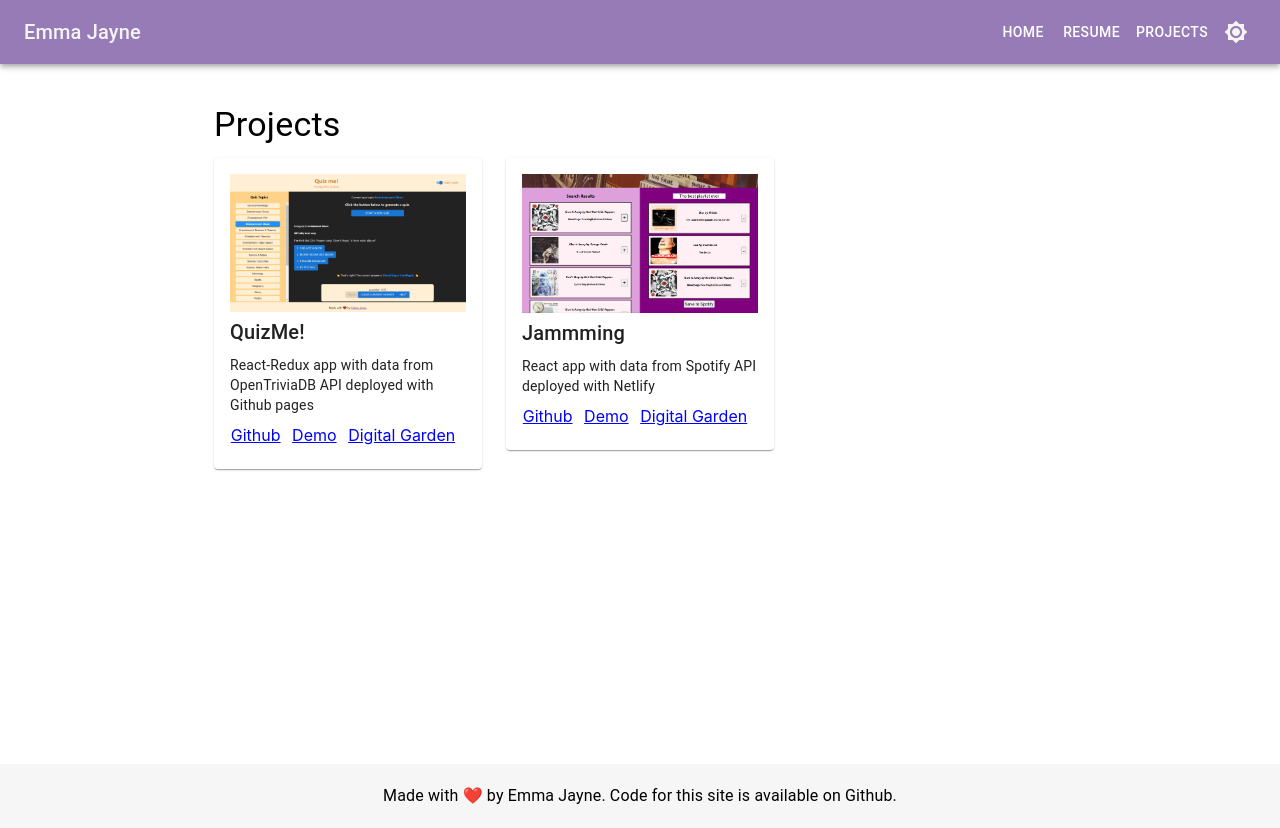
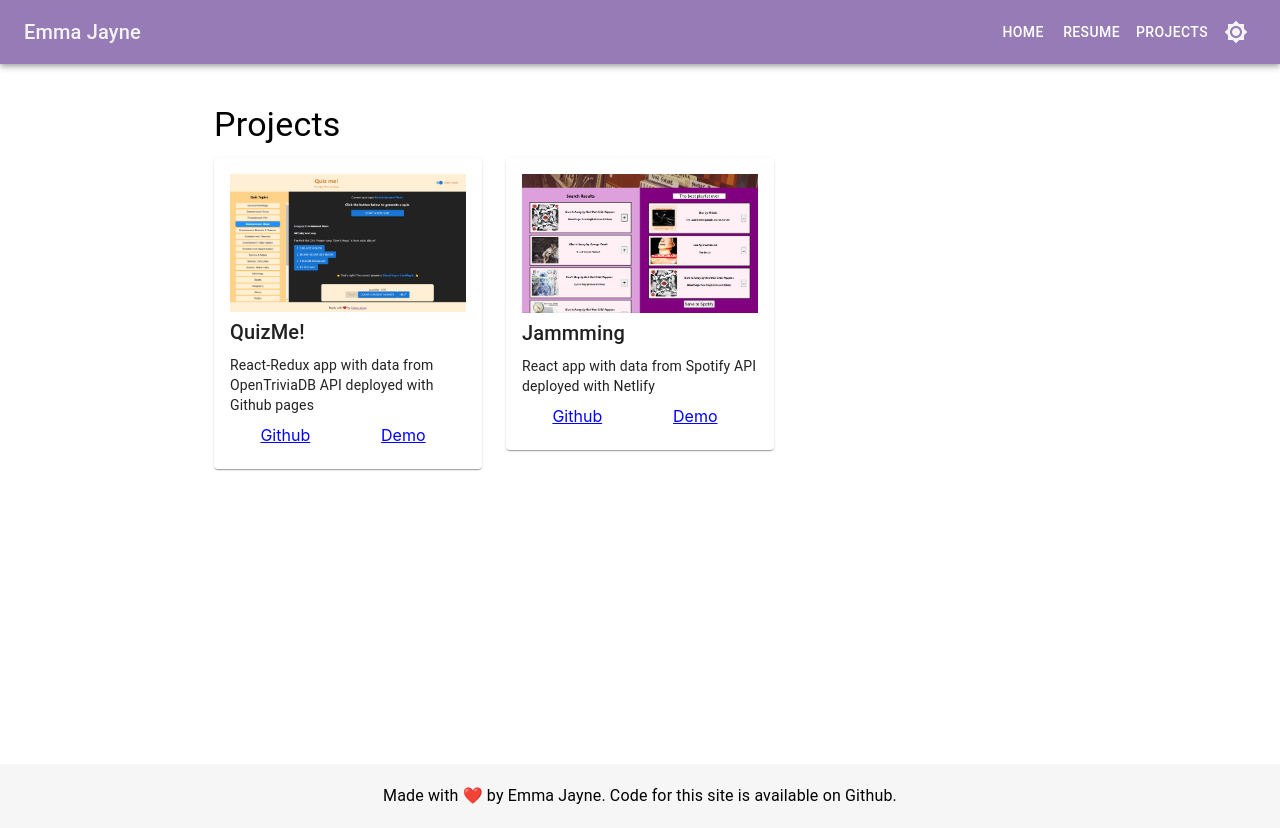
Before and after one commit to ejaynew/ejaynew.github.io, a Next.js app: page /projects in a window 1280 px wide. Built offline with nearby package versions, Linux system fonts and the light colour scheme.

Commit message:
Remove Digital Garden links

```diff
--- a/public/projectsData.js
+++ b/public/projectsData.js
@@ -7,10 +7,6 @@ export const projectsData = [
     links: [
       { Github: "https://github.com/ejaynew/quiz-me" },
       { Demo: "https://ejaynew.github.io/quiz-me/" },
-      {
-        "Digital Garden":
-          "https://ejaynew.github.io/digital-garden/quiz-me",
-      },
     ],
   },
   {
@@ -20,7 +16,6 @@ export const projectsData = [
     links: [
       { Github: "https://github.com/ejaynew/jammming" },
       { Demo: "https://storied-cuchufli-6f6a35.netlify.app/" },
-      { "Digital Garden": "https://ejaynew.github.io/digital-garden/jammming" },
     ],
   },
 ];
```
Also changed, not shown: 1 other file (tests, documents, lock files or other folders).
